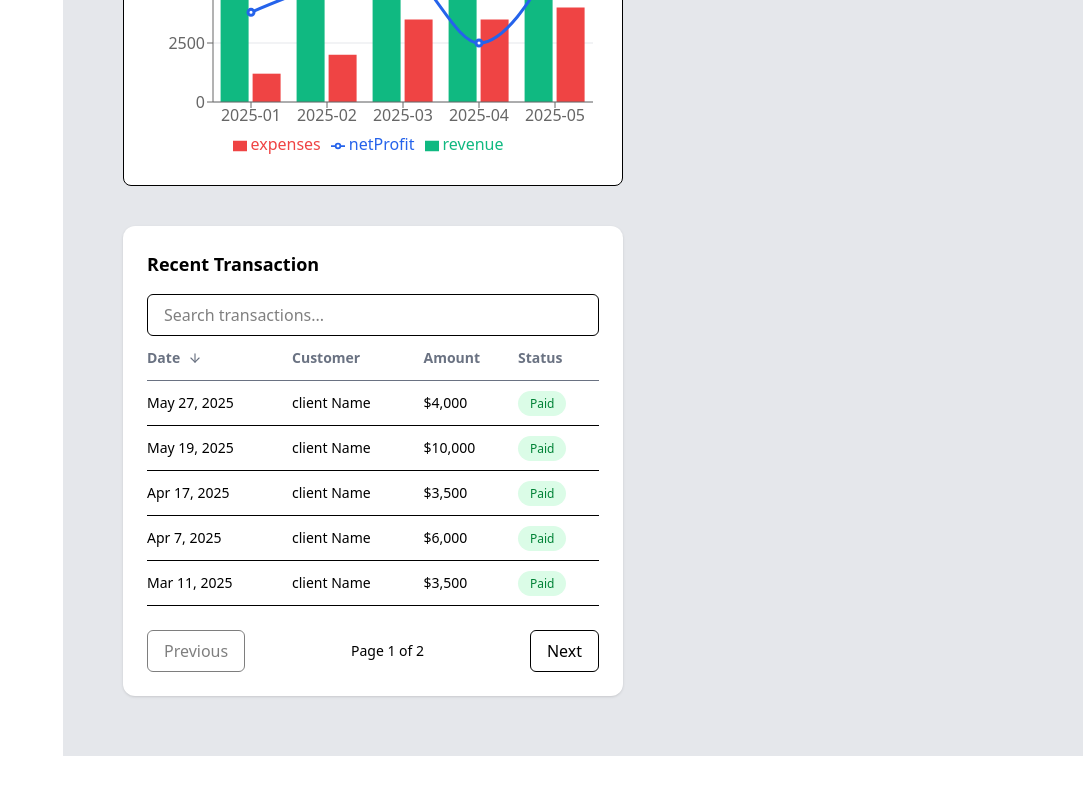
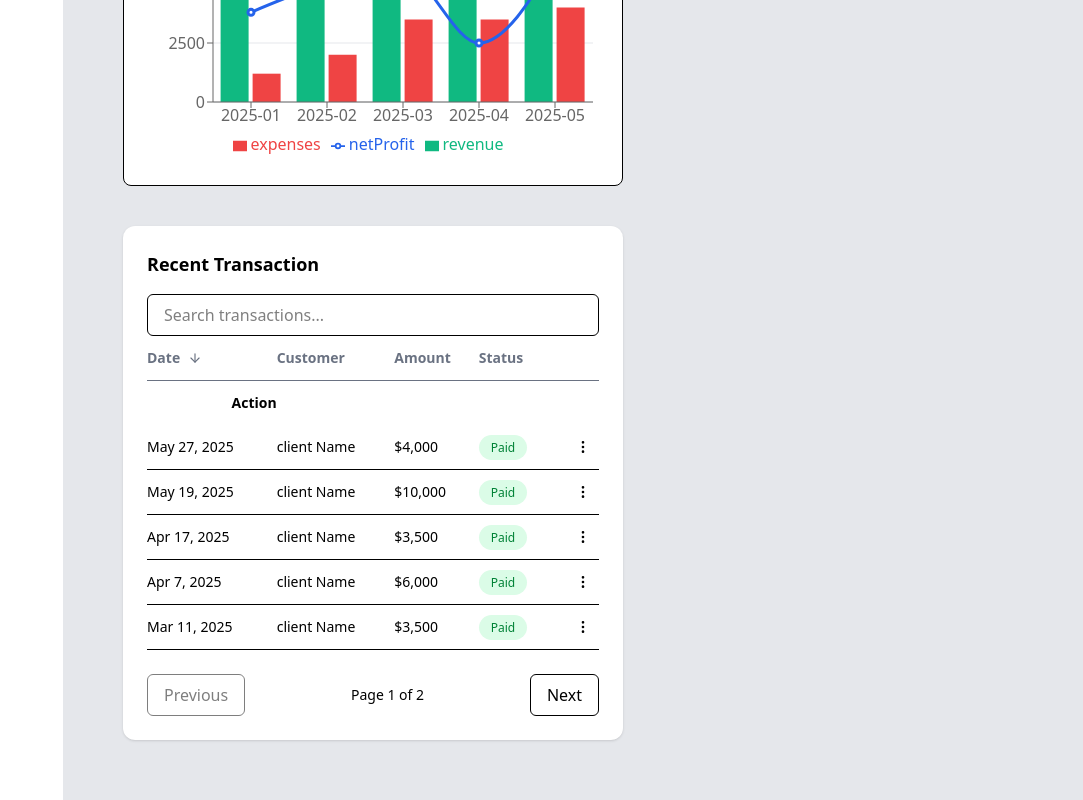
Before and after one commit to Engr-Shegez/metricly, a Next.js app: page /dashboard in a window 1280 px wide. Shown: the part 786-1586 px from the top of the page, without its empty margins (197-1280 px from the left). Before the commit the page ends 1542 px from the top, so only its background shows below. Built offline with nearby package versions, Linux system fonts and the light colour scheme.

Commit message:
import icons to table

```diff
--- a/src/components/tables/TransactionTable.tsx
+++ b/src/components/tables/TransactionTable.tsx
@@ -4,6 +4,7 @@ import StatusBadge from "../ui/StatusBadge";
 import { formatDate } from "@/lib/format";
 import { useState, useEffect } from "react";
 import { ArrowUp, ArrowDown } from "lucide-react";
+import { MoreVertical } from "lucide-react";
 
 interface TransactionTableProps {
   transactions: Transaction[];
@@ -20,6 +21,7 @@ const TransactionTable = ({ transactions }: TransactionTableProps) => {
   const [currentPage, setCurrentPage] = useState<number>(1);
   const itemsPerPage = 5;
   const [searchQuery, setSearchQuery] = useState<string>("");
+  const [openRowId, setOpenRowId] = useState<string | null>(null);
 
   const filteredTransactions = transactions.filter(
     (tx) =>
@@ -109,6 +111,7 @@ const TransactionTable = ({ transactions }: TransactionTableProps) => {
               </th>
               <th className="py-3">Status</th>
             </tr>
+            <th className="py-3 text-right">Action</th>
           </thead>
 
           <tbody>
@@ -134,6 +137,29 @@ const TransactionTable = ({ transactions }: TransactionTableProps) => {
                   </td>
                   <td className="py-3">
                     <StatusBadge status={tx.status} />
+                  </td>
+                  <td className=" text-right relative">
+                    <button
+                      onClick={() =>
+                        setOpenRowId(openRowId === tx.id ? null : tx.id)
+                      }
+                      className="p-2 rounded-md hover:bg-muted"
+                    >
+                      <MoreVertical size={16} />
+                    </button>
+                    {openRowId === tx.id && (
+                      <div className="absolute right-0 mt-2 w-32 bg-white shadow-md border rounded-md z-10">
+                        <button className="block w-full text-left px-4 py-2 hover:bg-gray-100">
+                          View
+                        </button>
+                        <button className="block w-full text-left px-4 py-2 hover:bg-gray-100">
+                          Edit
+                        </button>
+                        <button className="block w-full text-left px-4 py-2 hover:bg-gray-100">
+                          Delete
+                        </button>
+                      </div>
+                    )}
                   </td>
                 </tr>
               ))
```
